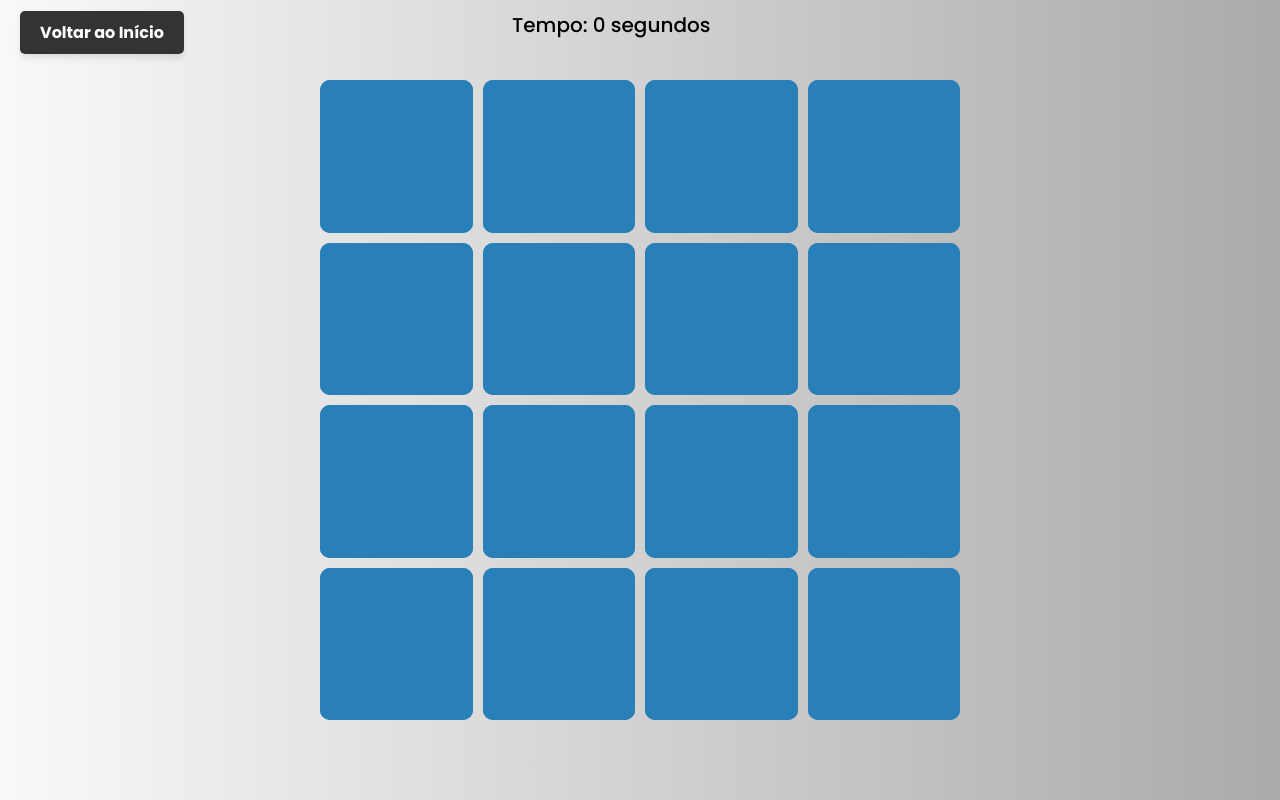
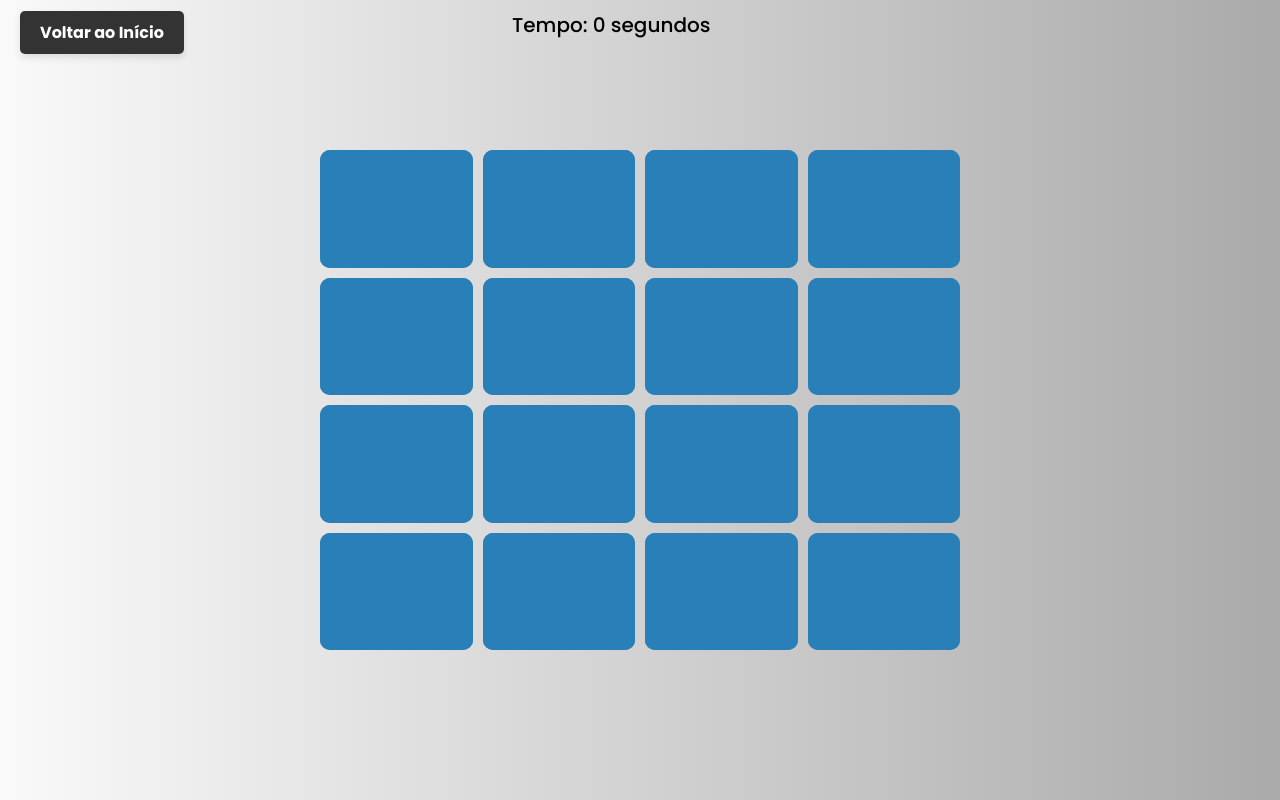
Before and after one commit to EduardoGabrielV/Portfolio, a plain HTML site: page projects/memory_game/index.html in a window 1280 px wide. Drawn offline with Linux system fonts and the light colour scheme.

Commit message:
Outras correções para o Deploy

```diff
--- a/projects/memory_game/styles.css
+++ b/projects/memory_game/styles.css
@@ -45,7 +45,7 @@ body {
 
 .game-container {
   width: 640px;
-  height: 640px;
+  height: 500px;
   display: flex;
   justify-content: center;
   align-items: center;
```
